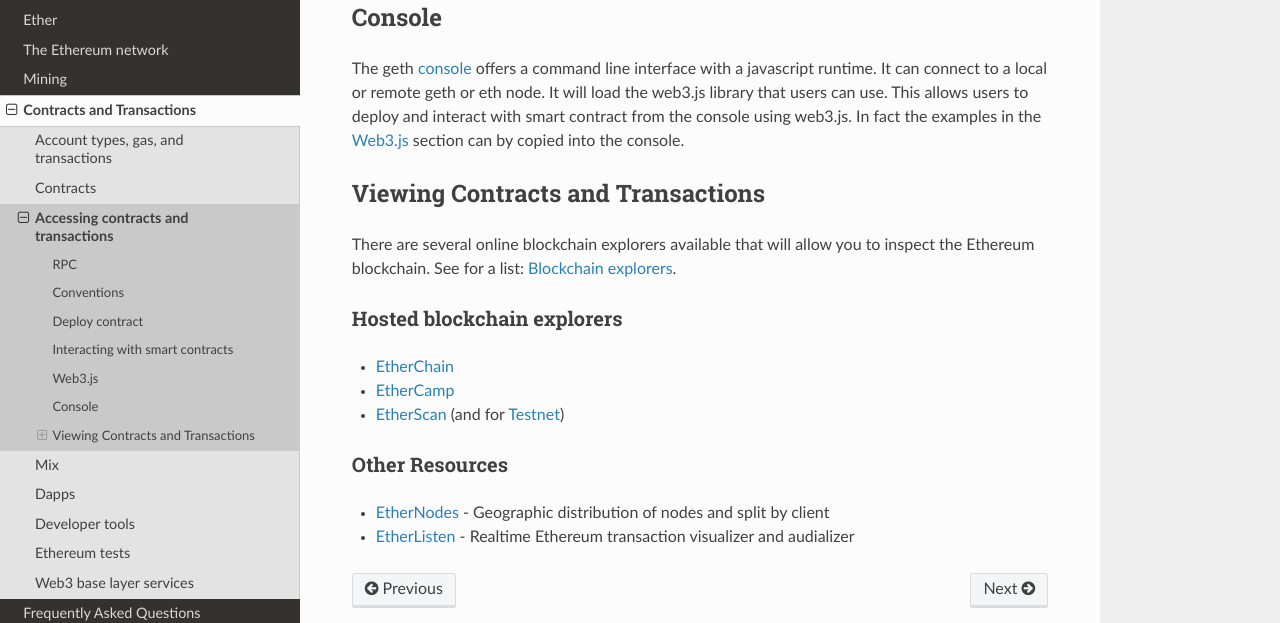
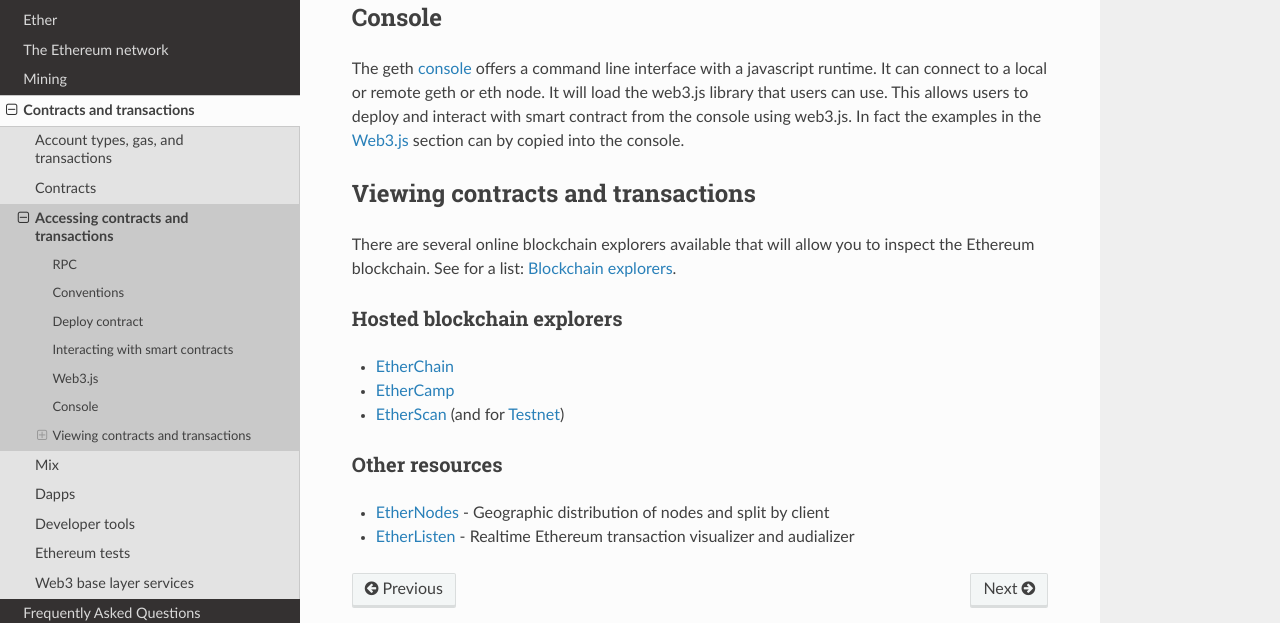
Before and after one commit to ethereum/homestead-guide, a Sphinx documentation site: the page built from source/contracts-and-transactions/accessing-contracts-and-transactions.rst, in a window 1280 px wide and 900 px high, scrolled down 5398 px. Shown: the part 162-785 px from the top of the window. Built offline with Sphinx 7.4.7 and the Read the Docs theme 2.0.0, drawn with Linux system fonts in a browser that asks for light colours; pages that are not in the unit, such as notebooks, are missing from menus; some of the changed text lies outside the part shown.

```diff
--- a/source/contracts-and-transactions/accessing-contracts-and-transactions.rst
+++ b/source/contracts-and-transactions/accessing-contracts-and-transactions.rst
@@ -249,7 +249,7 @@ can connect to a local or remote geth or eth node. It will load the web3.js libr
 smart contract from the console using web3.js. In fact the examples in the :ref:`Web3.js <using_web3.js>` section can by copied into the console.
 
 
-Viewing Contracts and Transactions
+Viewing contracts and transactions
 ================================================================================
 
 There are several online blockchain explorers available that will allow you to inspect the Ethereum blockchain.
@@ -265,7 +265,7 @@ Hosted blockchain explorers
 -  `EtherCamp <https://live.ether.camp/>`_
 -  `EtherScan <http://etherscan.io/>`_ (and for `Testnet <http://testnet.etherscan.io>`_)
 
-Other Resources
+Other resources
 --------------------------------------------------------------------------------
 
 * `EtherNodes <http://ethernodes.org/>`_ - Geographic distribution of nodes and split by client
--- a/source/contracts-and-transactions/index.rst
+++ b/source/contracts-and-transactions/index.rst
@@ -1,5 +1,5 @@
 ################################################################################
-Contracts and Transactions
+Contracts and transactions
 ################################################################################
 
 .. toctree::
--- a/source/introduction/index.rst
+++ b/source/introduction/index.rst
@@ -8,7 +8,7 @@ Introduction
    what-is-ethereum.rst
    the-homestead-release.rst
 
-   web3.rst
+   decentralized_apps.rst
    history-of-ethereum.rst
    community.rst
    foundation.rst
```
Also changed, not shown: source/introduction/web3.rst (deleted, +0 -55 lines), source/introduction/what-is-ethereum.rst (+14 -5 lines).
